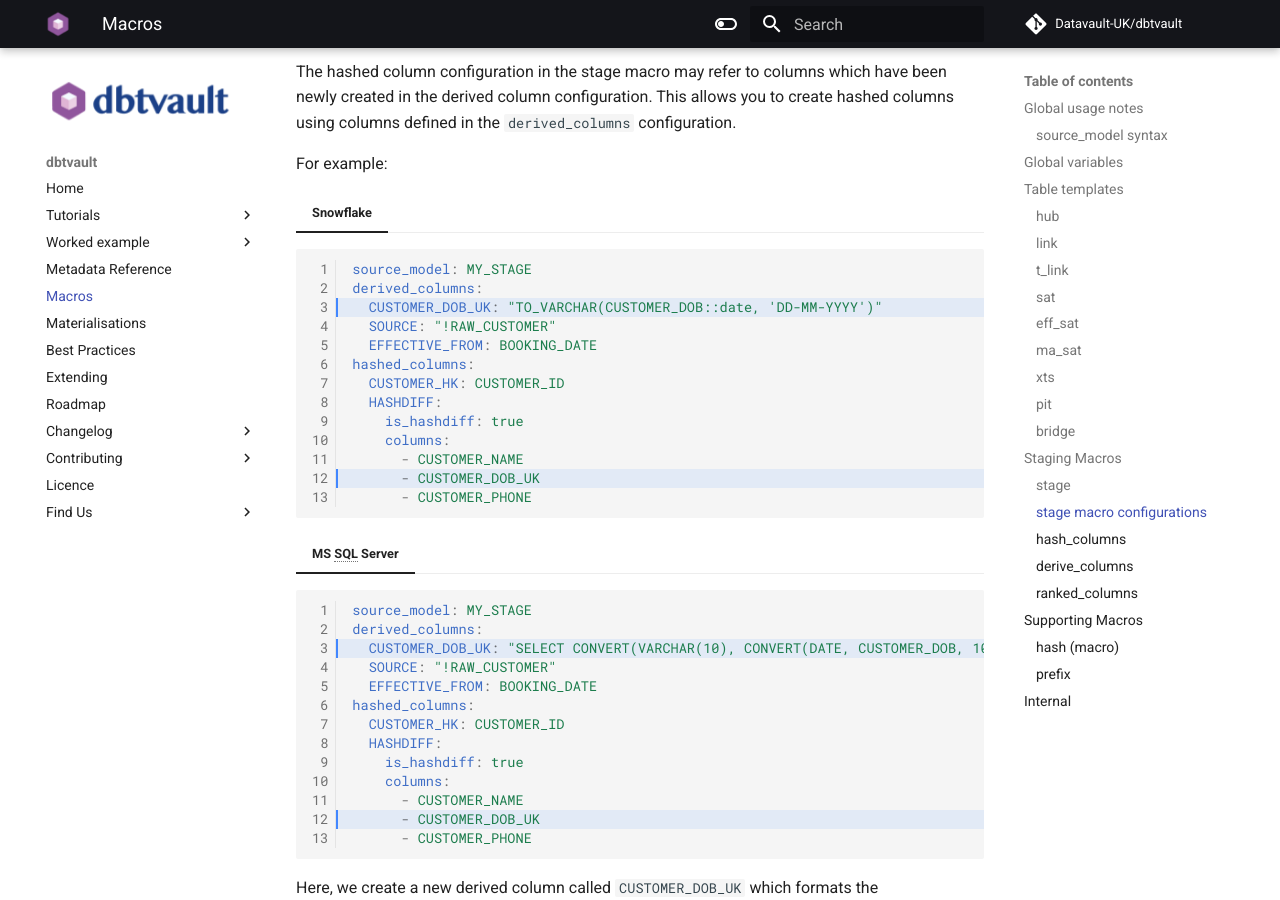
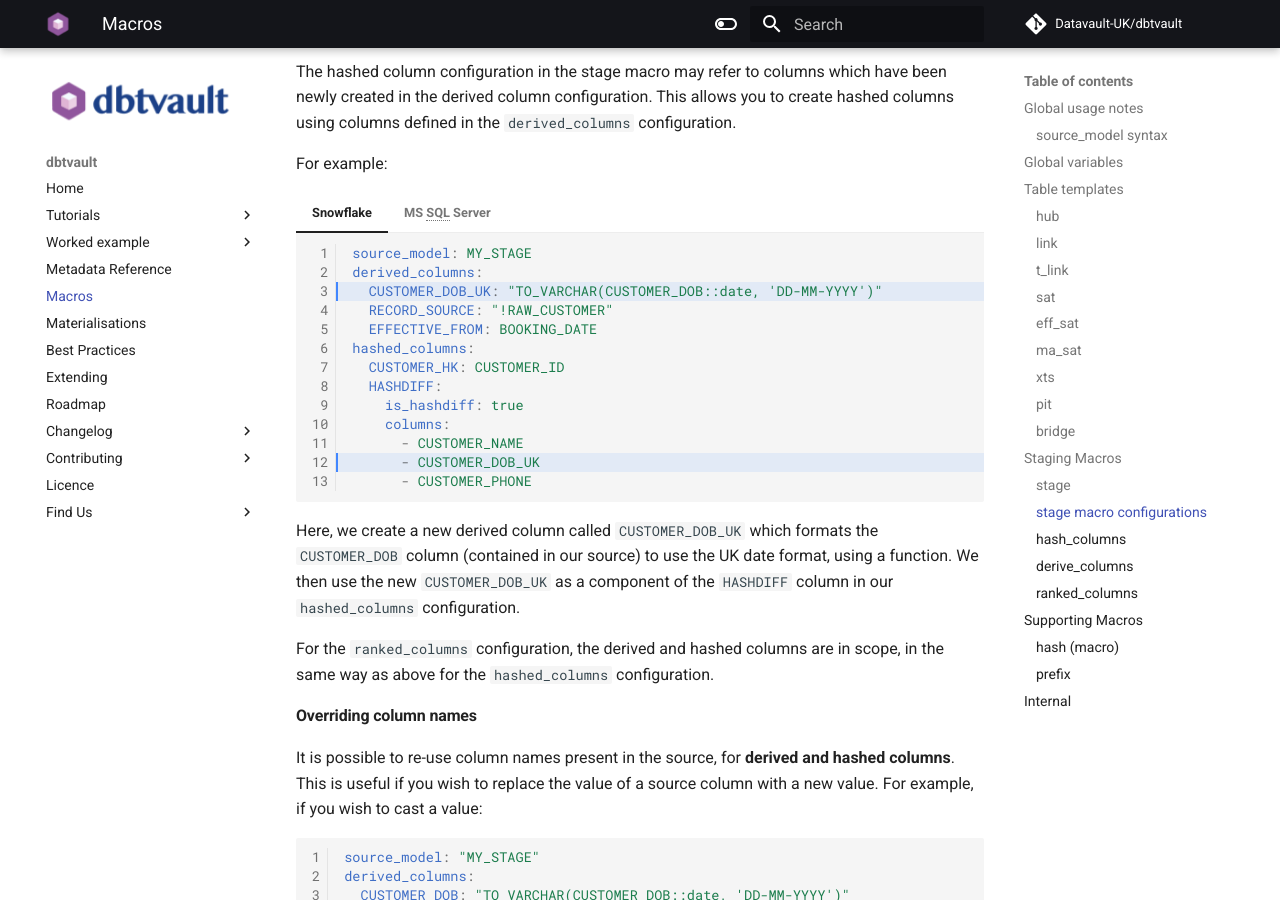
Before and after one commit to Datavault-UK/automate-dv-docs, an MkDocs documentation site: the page built from docs/macros.md, in a window 1280 px wide and 900 px high, scrolled down 21131 px. Built offline with MkDocs 1.6.1 and Material for MkDocs 9.7.7, drawn with Linux system fonts in a browser that asks for light colours; comment, search, counter and statistics services are not loaded; some of the changed text lies outside the part shown.

Commit message:
Other documentation changes

````diff
--- a/docs/macros.md
+++ b/docs/macros.md
@@ -3138,7 +3138,7 @@
             TEST_COLUMN_8,
             TEST_COLUMN_9,
             BOOKING_DATE,
-            'STG_BOOKING' AS SOURCE,
+            'STG_BOOKING' AS RECORD_SOURCE,
             BOOKING_DATE AS EFFECTIVE_FROM
 
             FROM source_data
@@ -3311,7 +3311,7 @@
             TEST_COLUMN_8,
             TEST_COLUMN_9,
             BOOKING_DATE,
-            'STG_BOOKING' AS SOURCE,
+            'STG_BOOKING' AS RECORD_SOURCE,
             LOAD_DATE AS EFFECTIVE_FROM
 
             FROM source_data
@@ -3520,7 +3520,7 @@
             TEST_COLUMN_8,
             TEST_COLUMN_9,
             BOOKING_DATE,
-            'STG_BOOKING' AS SOURCE,
+            'STG_BOOKING' AS RECORD_SOURCE,
             BOOKING_DATE AS EFFECTIVE_FROM
 
             FROM source_data
@@ -3693,7 +3693,7 @@
             TEST_COLUMN_8,
             TEST_COLUMN_9,
             BOOKING_DATE,
-            'STG_BOOKING' AS SOURCE,
+            'STG_BOOKING' AS RECORD_SOURCE,
             LOAD_DATE AS EFFECTIVE_FROM
 
             FROM source_data
@@ -3861,39 +3861,39 @@
 
 === "Snowflake"
 
-```yaml hl_lines="3 12"
-source_model: MY_STAGE
-derived_columns:
-  CUSTOMER_DOB_UK: "TO_VARCHAR(CUSTOMER_DOB::date, 'DD-MM-YYYY')"
-  SOURCE: "!RAW_CUSTOMER"
-  EFFECTIVE_FROM: BOOKING_DATE
-hashed_columns:
-  CUSTOMER_HK: CUSTOMER_ID
-  HASHDIFF:
-    is_hashdiff: true
-    columns:
-      - CUSTOMER_NAME
-      - CUSTOMER_DOB_UK
-      - CUSTOMER_PHONE
-```
+    ```yaml hl_lines="3 12"
+    source_model: MY_STAGE
+    derived_columns:
+      CUSTOMER_DOB_UK: "TO_VARCHAR(CUSTOMER_DOB::date, 'DD-MM-YYYY')"
+      RECORD_SOURCE: "!RAW_CUSTOMER"
+      EFFECTIVE_FROM: BOOKING_DATE
+    hashed_columns:
+      CUSTOMER_HK: CUSTOMER_ID
+      HASHDIFF:
+        is_hashdiff: true
+        columns:
+          - CUSTOMER_NAME
+          - CUSTOMER_DOB_UK
+          - CUSTOMER_PHONE
+    ```
 
 === "MS SQL Server"
 
-```yaml hl_lines="3 12"
-source_model: MY_STAGE
-derived_columns:
-  CUSTOMER_DOB_UK: "SELECT CONVERT(VARCHAR(10), CONVERT(DATE, CUSTOMER_DOB, 103), 105)"
-  SOURCE: "!RAW_CUSTOMER"
-  EFFECTIVE_FROM: BOOKING_DATE
-hashed_columns:
-  CUSTOMER_HK: CUSTOMER_ID
-  HASHDIFF:
-    is_hashdiff: true
-    columns:
-      - CUSTOMER_NAME
-      - CUSTOMER_DOB_UK
-      - CUSTOMER_PHONE
-```
+    ```yaml hl_lines="3 12"
+    source_model: MY_STAGE
+    derived_columns:
+      CUSTOMER_DOB_UK: "CONVERT(VARCHAR(10), CONVERT(DATE, CUSTOMER_DOB, 103), 105)"
+      RECORD_SOURCE: "!RAW_CUSTOMER"
+      EFFECTIVE_FROM: BOOKING_DATE
+    hashed_columns:
+      CUSTOMER_HK: CUSTOMER_ID
+      HASHDIFF:
+        is_hashdiff: true
+        columns:
+          - CUSTOMER_NAME
+          - CUSTOMER_DOB_UK
+          - CUSTOMER_PHONE
+    ```
 
 Here, we create a new derived column called `CUSTOMER_DOB_UK` which formats the `CUSTOMER_DOB` column
 (contained in our source) to use the UK date format, using a function. We then use the new `CUSTOMER_DOB_UK` as a
@@ -4032,13 +4032,23 @@
 
 === "Snowflake"
 
-```yaml hl_lines="3"
-source_model: MY_STAGE
-derived_columns:
-  CUSTOMER_DOB_UK: "TO_VARCHAR(CUSTOMER_DOB::date, 'DD-MM-YYYY')"
-  SOURCE: "!RAW_CUSTOMER"
-  EFFECTIVE_FROM: BOOKING_DATE
-```
+    ```yaml hl_lines="3"
+    source_model: MY_STAGE
+    derived_columns:
+      CUSTOMER_DOB_UK: "TO_VARCHAR(CUSTOMER_DOB::date, 'DD-MM-YYYY')"
+      RECORD_SOURCE: "!RAW_CUSTOMER"
+      EFFECTIVE_FROM: BOOKING_DATE
+    ```
+
+=== "MS SQL Server"
+
+    ```yaml hl_lines="3"
+    source_model: MY_STAGE
+    derived_columns:
+      CUSTOMER_DOB_UK: "CONVERT(VARCHAR(10), CONVERT(DATE, CUSTOMER_DOB, 103), 105)"
+      RECORD_SOURCE: "!RAW_CUSTOMER"
+      EFFECTIVE_FROM: BOOKING_DATE
+    ```
 
 In the above example we can see the use of a function to convert the date format of the `CUSTOMER_DOB` to create a new
 column `CUSTOMER_DOB_UK`. Functions are incredibly useful for calculating values for new columns in derived column
@@ -4057,13 +4067,23 @@
 
 === "Snowflake"
 
-```yaml hl_lines="4"
-source_model: MY_STAGE
-derived_columns:
-  CUSTOMER_DOB_UK: "TO_VARCHAR(CUSTOMER_DOB::date, 'DD-MM-YYYY')"
-  RECORD_SOURCE: "!RAW_CUSTOMER"
-  EFFECTIVE_FROM: BOOKING_DATE
-```
+    ```yaml hl_lines="4"
+    source_model: MY_STAGE
+    derived_columns:
+      CUSTOMER_DOB_UK: "TO_VARCHAR(CUSTOMER_DOB::date, 'DD-MM-YYYY')"
+      RECORD_SOURCE: "!RAW_CUSTOMER"
+      EFFECTIVE_FROM: BOOKING_DATE
+    ```
+
+=== "MS SQL Server"
+
+    ```yaml hl_lines="4"
+    source_model: MY_STAGE
+    derived_columns:
+      CUSTOMER_DOB_UK: "CONVERT(VARCHAR(10), CONVERT(DATE, CUSTOMER_DOB, 103), 105)"
+      RECORD_SOURCE: "!RAW_CUSTOMER"
+      EFFECTIVE_FROM: BOOKING_DATE
+    ```
 
 In the above example we define a constant value for our new `SOURCE` column. We do this by prefixing our string with an
 exclamation mark: `!`. This is syntactic sugar provided by dbtvault to avoid having to escape quotes and other
@@ -4074,12 +4094,21 @@
 
 === "Snowflake"
 
-```sql hl_lines="3"
-SELECT
-    TO_VARCHAR(CUSTOMER_DOB::date, 'DD-MM-YYYY') AS CUSTOMER_DOB_UK,
-    'RAW_CUSTOMER' AS RECORD_SOURCE,
-    BOOKING_DATE AS EFFECTIVE_FROM
-```
+    ```sql hl_lines="3"
+    SELECT
+        TO_VARCHAR(CUSTOMER_DOB::date, 'DD-MM-YYYY') AS CUSTOMER_DOB_UK,
+        'RAW_CUSTOMER' AS RECORD_SOURCE,
+        BOOKING_DATE AS EFFECTIVE_FROM
+    ```
+
+=== "MS SQL Server"
+
+    ```sql hl_lines="3"
+    SELECT
+        CONVERT(VARCHAR(10), CONVERT(DATE, CUSTOMER_DOB, 103), 105) AS CUSTOMER_DOB_UK,
+        'RAW_CUSTOMER' AS RECORD_SOURCE,
+        BOOKING_DATE AS EFFECTIVE_FROM
+    ```
 
 And the data would look like:
 
@@ -4100,7 +4129,7 @@
     - CUSTOMER_ID
     - CUSTOMER_NAME
     - "!DEV"
-  SOURCE: !RAW_CUSTOMER
+  RECORD_SOURCE: !RAW_CUSTOMER
   EFFECTIVE_FROM: BOOKING_DATE
 ```
 
````
